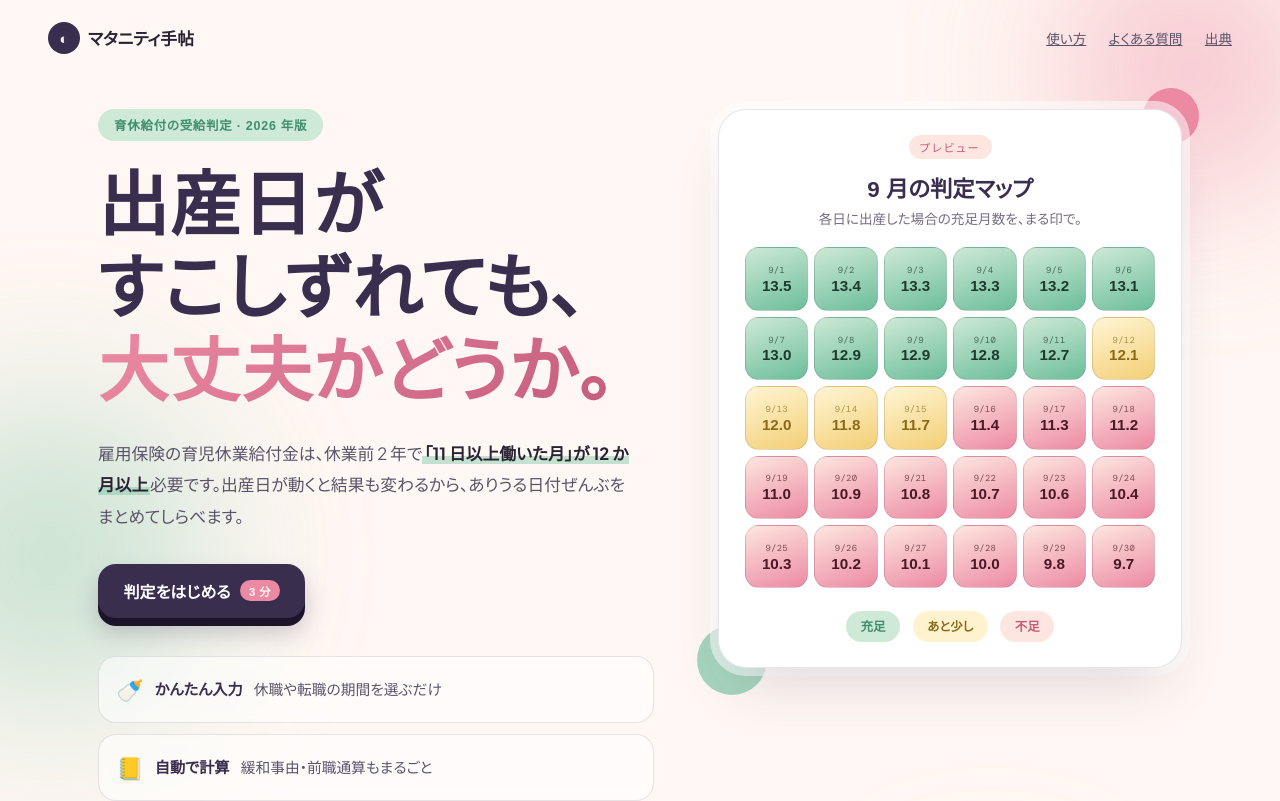
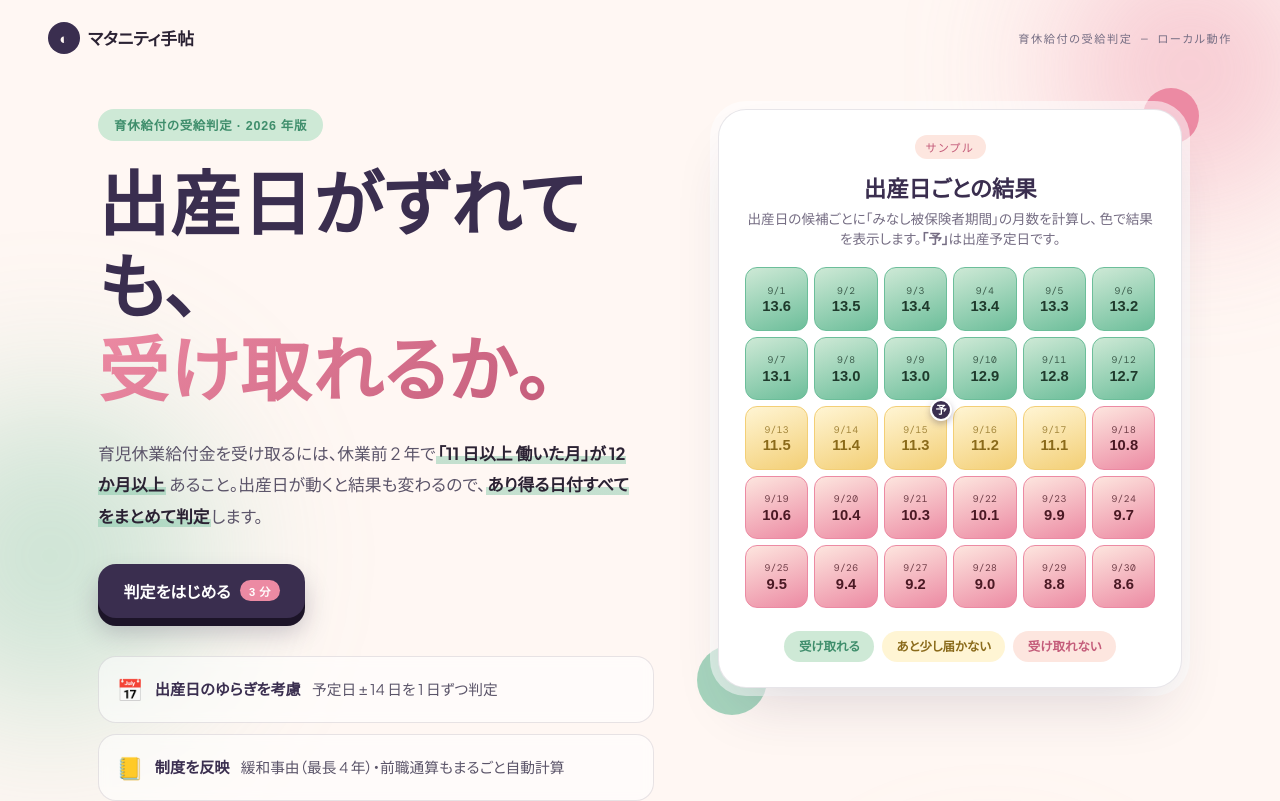
Before and after one commit to ikukyu-moraeru/ikukyu-moraeru.github.io, a React (Vite) app: page / in a window 1280 px wide. Shown: the top 801 px of the page. Built offline with nearby package versions, Linux system fonts and the light colour scheme; a web font is replaced by a local one.

Commit message:
ランディングのプレビューを Step5 の実態（near 段階・予バッジ・文言）に揃え見出し／ナビ／ヒントを刷新

```diff
--- a/src/preview/sample.ts
+++ b/src/preview/sample.ts
@@ -1,11 +1,20 @@
-export type CellStatus = 'pass' | 'border' | 'fail'
+/**
+ * Landing のプレビュー用ダミーデータ。Step5 の実装と整合させる:
+ *  - status は 3 段階: pass（受け取れる） / near（あと少し届かない） / fail（受け取れない）
+ *  - 出産予定日（中央 = 9/15 想定）にだけ「予」バッジを立てる
+ *  - countedMonths は判定対象期間内に積めた月数（小数）。near は 11.0〜11.5 の範囲
+ */
+export type CellStatus = 'pass' | 'near' | 'fail'
 
 export interface HeatmapCell {
   index: number
   label: string
   status: CellStatus
   countedMonths: number
+  isExpected: boolean
 }
+
+const EXPECTED_INDEX = 14 // 9/15 を予定日に固定
 
 const buildSample = (): HeatmapCell[] => {
   const cells: HeatmapCell[] = []
@@ -17,21 +26,22 @@ const buildSample = (): HeatmapCell[] => {
     const day = d.getDate()
     let status: CellStatus
     let months: number
-    if (i < 11) {
+    if (i < 12) {
       status = 'pass'
-      months = 13.5 - i * 0.08
-    } else if (i < 15) {
-      status = 'border'
-      months = 12.1 - (i - 11) * 0.15
+      months = 13.6 - i * 0.08
+    } else if (i < 17) {
+      status = 'near'
+      months = 11.5 - (i - 12) * 0.1
     } else {
       status = 'fail'
-      months = 11.4 - (i - 15) * 0.12
+      months = 10.8 - (i - 17) * 0.18
     }
     cells.push({
       index: i,
       label: `${m}/${day}`,
       status,
       countedMonths: Math.round(months * 10) / 10,
+      isExpected: i === EXPECTED_INDEX,
     })
   }
   return cells
--- a/src/ui/Landing.css
+++ b/src/ui/Landing.css
@@ -64,15 +64,17 @@
   color: var(--bg);
   font-size: 0.95rem;
 }
-.ht-nav nav {
-  display: flex;
-  gap: 1.4rem;
-  font-family: var(--font-body);
-  font-size: 0.85rem;
-  color: var(--ink-soft);
+.ht-nav__sub {
+  font-family: var(--font-mono);
+  font-size: 0.7rem;
+  letter-spacing: 0.14em;
+  color: var(--ink-mute);
+  text-transform: uppercase;
 }
-.ht-nav a:hover {
-  color: var(--pink-deep);
+@media (max-width: 520px) {
+  .ht-nav__sub {
+    display: none;
+  }
 }
 
 .ht-main {
@@ -295,47 +297,71 @@
   margin: 1.2rem 0 1.4rem;
 }
 .ht-bubble {
+  position: relative;
   aspect-ratio: 1;
-  border-radius: 14px;
+  border-radius: var(--r-sm);
   display: flex;
   flex-direction: column;
   align-items: center;
   justify-content: center;
-  gap: 0.05rem;
-  transition: transform 0.2s ease;
-  cursor: pointer;
+  gap: 0.1rem;
+  transition: transform 0.18s var(--ease-pop);
   border: 1px solid var(--line);
 }
 .ht-bubble:hover {
-  transform: scale(1.08);
+  transform: translateY(-2px) scale(1.04);
 }
 .ht-bubble__date {
   font-family: var(--font-mono);
-  font-size: 0.55rem;
+  font-size: 0.6rem;
   letter-spacing: 0.04em;
-  opacity: 0.7;
+  opacity: 0.78;
 }
 .ht-bubble__num {
   font-family: var(--font-h);
   font-weight: 900;
-  font-size: 0.95rem;
+  font-size: 0.92rem;
 }
 .ht-bubble--pass {
   background: linear-gradient(160deg, var(--bg-3) 0%, var(--mint) 100%);
   color: #1f3a2c;
+  border-color: var(--mint);
 }
-.ht-bubble--border {
+.ht-bubble--near {
   background: linear-gradient(160deg, #fff5d4 0%, var(--gold) 100%);
   color: var(--gold-deep);
+  border-color: var(--gold);
 }
 .ht-bubble--fail {
   background: linear-gradient(160deg, var(--bg-2) 0%, var(--pink) 100%);
   color: #4a1924;
+  border-color: var(--pink);
+}
+.ht-bubble__pin {
+  position: absolute;
+  top: -8px;
+  right: -6px;
+  font-family: var(--font-h);
+  font-weight: 900;
+  font-size: 0.7rem;
+  color: #fff;
+  background: var(--plum);
+  border: 2px solid var(--paper);
+  width: 22px;
+  height: 22px;
+  border-radius: 50%;
+  display: flex;
+  align-items: center;
+  justify-content: center;
+  line-height: 1;
+  box-shadow: 0 3px 6px rgba(58, 46, 79, 0.3);
+  z-index: 2;
 }
 
 .ht-card__legend {
   display: flex;
-  gap: 0.8rem;
+  flex-wrap: wrap;
+  gap: 0.5rem;
   justify-content: center;
 }
 .ht-leg {
@@ -343,14 +369,14 @@
   font-weight: 700;
   font-size: 0.78rem;
   padding: 0.4rem 0.9rem;
-  border-radius: 999px;
+  border-radius: var(--r-full);
 }
 .ht-leg--pass {
   background: var(--bg-3);
   color: var(--mint-deep);
 }
-.ht-leg--border {
-  background: #fff3cf;
+.ht-leg--near {
+  background: #fff5d4;
   color: var(--gold-deep);
 }
 .ht-leg--fail {
--- a/src/ui/Landing.tsx
+++ b/src/ui/Landing.tsx
@@ -15,11 +15,7 @@ export function Landing() {
           <span className="ht-logo__mark">◐</span>
           <span>マタニティ手帖</span>
         </div>
-        <nav>
-          <a href="#">使い方</a>
-          <a href="#">よくある質問</a>
-          <a href="#">出典</a>
-        </nav>
+        <span className="ht-nav__sub">育休給付の受給判定 — ローカル動作</span>
       </header>
 
       <main className="ht-main">
@@ -27,17 +23,16 @@ export function Landing() {
           <span className="ht-pill">育休給付の受給判定 · 2026 年版</span>
 
           <h1 className="ht-h1">
-            出産日が
+            出産日がずれても、
             <br />
-            すこしずれても、
-            <br />
-            <span className="ht-h1__accent">大丈夫かどうか。</span>
+            <span className="ht-h1__accent">受け取れるか。</span>
           </h1>
 
           <p className="ht-lede">
-            雇用保険の育児休業給付金は、休業前 2 年で
-            <strong>「11 日以上働いた月」が 12 か月以上</strong>
-            必要です。出産日が動くと結果も変わるから、ありうる日付ぜんぶをまとめてしらべます。
+            育児休業給付金を受け取るには、休業前 2 年で
+            <strong>「11 日以上 働いた月」が 12 か月以上</strong>{' '}
+            あること。出産日が動くと結果も変わるので、
+            <strong>あり得る日付すべてをまとめて判定</strong>します。
           </p>
 
           <div className="ht-cta">
@@ -52,30 +47,44 @@ export function Landing() {
 
           <ul className="ht-points">
             <li>
-              <span className="ht-points__ic">🍼</span>
-              <strong>かんたん入力</strong>休職や転職の期間を選ぶだけ
+              <span className="ht-points__ic">📅</span>
+              <strong>出産日のゆらぎを考慮</strong>
+              予定日 ± 14 日を 1 日ずつ判定
             </li>
             <li>
               <span className="ht-points__ic">📒</span>
-              <strong>自動で計算</strong>緩和事由・前職通算もまるごと
+              <strong>制度を反映</strong>
+              緩和事由（最長 4 年）・前職通算もまるごと自動計算
             </li>
             <li>
               <span className="ht-points__ic">🔒</span>
-              <strong>送信しません</strong>すべてブラウザの中で完結
+              <strong>送信しません</strong>
+              すべてブラウザの中で完結。データは端末に残るだけ
             </li>
           </ul>
         </div>
 
         <aside className="ht-card">
           <div className="ht-card__head">
-            <span className="ht-card__tag">プレビュー</span>
-            <h3>9 月の判定マップ</h3>
-            <p>各日に出産した場合の充足月数を、まる印で。</p>
+            <span className="ht-card__tag">サンプル</span>
+            <h3>出産日ごとの結果</h3>
+            <p>
+              出産日の候補ごとに「みなし被保険者期間」の月数を計算し、
+              色で結果を表示します。<strong>「予」</strong>は出産予定日です。
+            </p>
           </div>
 
           <div className="ht-grid">
             {SAMPLE_HEATMAP.map((c) => (
-              <div key={c.index} className={`ht-bubble ht-bubble--${c.status}`}>
+              <div
+                key={c.index}
+                className={`ht-bubble ht-bubble--${c.status}${c.isExpected ? ' is-expected' : ''}`}
+              >
+                {c.isExpected && (
+                  <span className="ht-bubble__pin" aria-label="出産予定日">
+                    予
+                  </span>
+                )}
                 <span className="ht-bubble__date">{c.label}</span>
                 <span className="ht-bubble__num">
                   {c.countedMonths.toFixed(1)}
@@ -85,9 +94,9 @@ export function Landing() {
           </div>
 
           <div className="ht-card__legend">
-            <span className="ht-leg ht-leg--pass">充足</span>
-            <span className="ht-leg ht-leg--border">あと少し</span>
-            <span className="ht-leg ht-leg--fail">不足</span>
+            <span className="ht-leg ht-leg--pass">受け取れる</span>
+            <span className="ht-leg ht-leg--near">あと少し届かない</span>
+            <span className="ht-leg ht-leg--fail">受け取れない</span>
           </div>
         </aside>
       </main>
```
